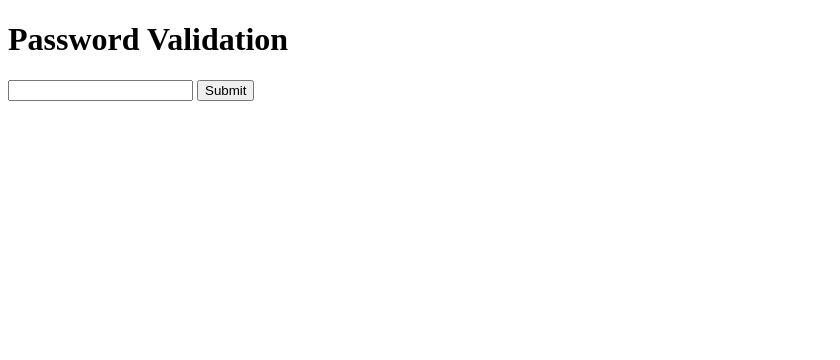
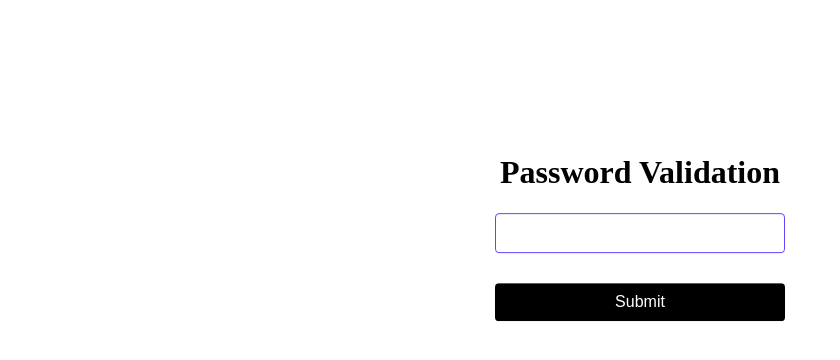
Before and after one commit to kushaneranga/password-validation-dis, a website: page demo.html in a window 1280 px wide. Shown: the whole page, without its empty margins (0-840 px from the left). Drawn offline with Linux system fonts and the light colour scheme; files whose address does not match are found by name.

Commit message:
code level update

```diff
--- a/demo.html
+++ b/demo.html
@@ -1,5 +1,6 @@
 <!DOCTYPE html>
 <html lang="en">
+
 <head>
     <meta charset="UTF-8">
     <meta http-equiv="X-UA-Compatible" content="IE=edge">
@@ -7,15 +8,67 @@
     <title>Document</title>
     <link rel="stylesheet" href="/password validation/build/css/pwdVisibility.min.css">
 </head>
+
 <body>
-    <h1>Password Validation</h1>
-    <form action="">
-        <input type="password" name="inppwd" id="vpwd">
-        <button type="submit">Submit</button>
-    </form>
+    <div class="main" style="width: 310px; margin: auto; padding: 0 10px;">
+        <h1 style="text-align: center;">Password Validation</h1>
+        <form action="" style="display: flex; flex-direction: column; align-items: center;">
+            <div style="margin-bottom: 30px; width: 100%;">
+                <input type="password" name="inppwd" id="vpwd">
+            </div>
+            <div style="width: 100%;">
+                <button type="submit" class="sub-btn">Submit</button>
+            </div>
+        </form>
+    </div>
+</body>
 
-    <script
-        src="/password validation/build/js/pwdVisibility.min.js">
-    </script>
-</body>
+<script src="/password validation/build/js/pwdVisibility.min.js"></script>
+
 </html>
+
+<style>
+    .main {
+        top: 50%;
+        transform: translate(0, 80%);
+    }
+
+    .sub-btn {
+        width: 100%;
+        background-color: #000;
+        color: #fff;
+        border: 1px solid transparent;
+        border-radius: 4px;
+        padding: 0.375rem 0.75rem;
+        cursor: pointer;
+        font-size: 1rem;
+        font-weight: 400;
+        line-height: 1.5;
+    }
+
+    .sub-btn:hover {
+        background-color: #6641ff;
+    }
+
+    input {
+        width: 100%;
+        background-color: #fff;
+        border: 1px solid #6641ff;
+        border-radius: 4px;
+        color: #000;
+        font-size: 14px;
+        height: 40px;
+        line-height: 22px;
+        padding: 10px;
+    }
+
+    input:focus {
+        outline: none;
+    }
+
+    body *,
+    body ::before,
+    body ::after {
+        box-sizing: border-box;
+    }
+</style>
--- a/src/scss/pwdVisibility.scss
+++ b/src/scss/pwdVisibility.scss
@@ -4,7 +4,7 @@
 $pwdvh-icon: -20px !default;
 
 .pwdvh-icon {
-    position: absolute;
+    position: relative;
     text-align: center;
     margin-left: $pwdvh-icon;
 }
```
Also changed, not shown: build/css/pwdVisibility.css, build/css/pwdVisibility.min.css.
